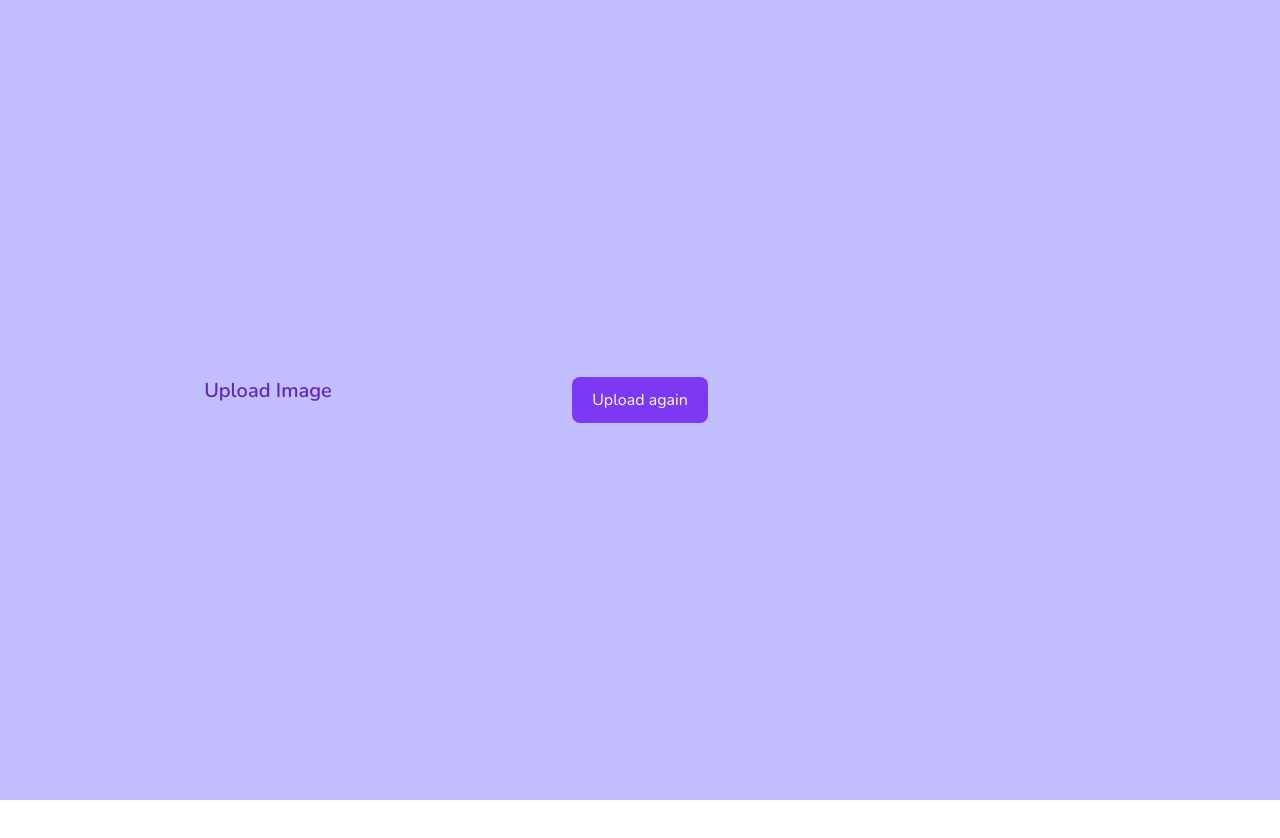
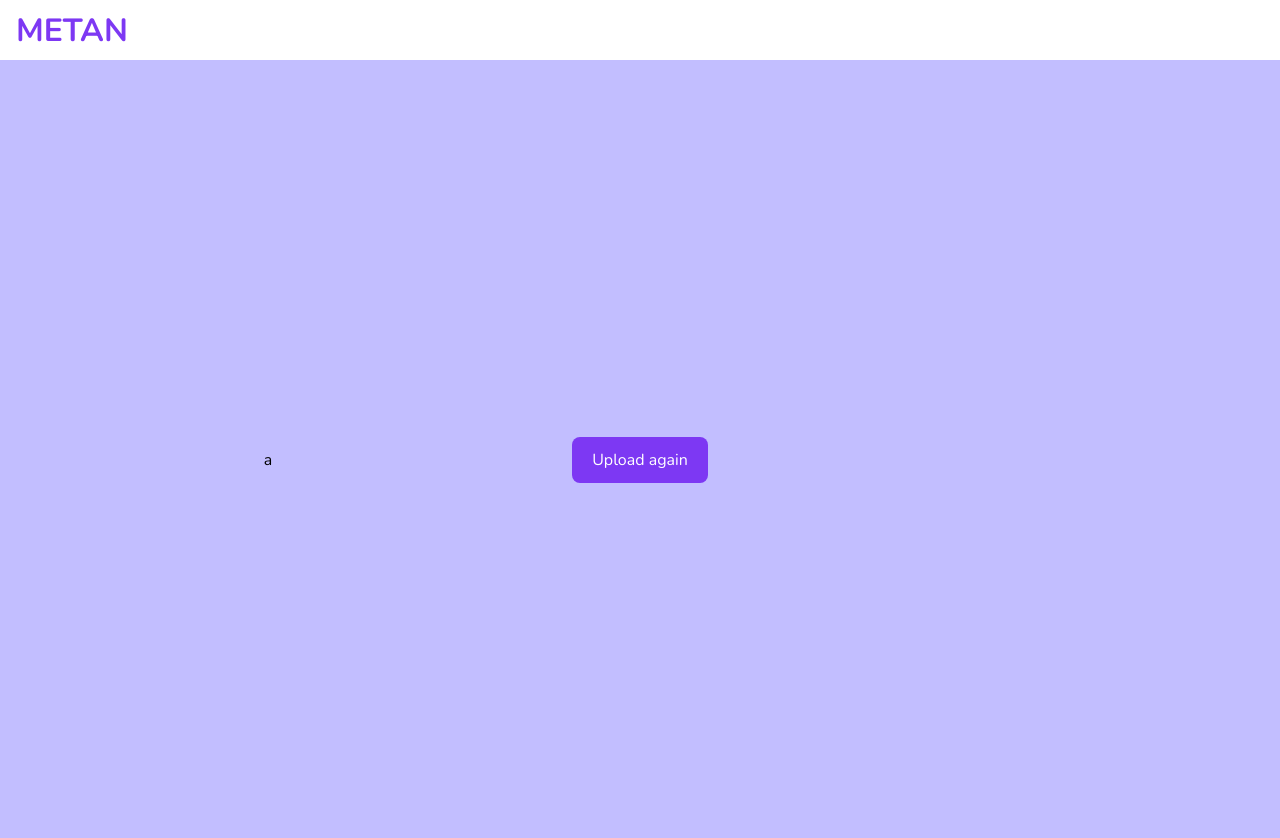
Before and after one commit to Havold/CS406-Lab02-FE, a React (Create React App) app: page /result in a window 1280 px wide. Shown: the top 838 px of the page. Before the commit the page ends 800 px from the top, so only its background shows below. Built offline with nearby package versions, Linux system fonts and the light colour scheme.

Commit message:
Create NavBar UI.

```diff
--- /dev/null
+++ b/src/components/NavBar/NavBar.jsx
@@ -0,0 +1,17 @@
+import { Link } from "react-router-dom";
+import "./navBar.scss";
+
+const NavBar = () => {
+  return (
+    <div className="navBar">
+      <div className="left">
+        <Link to="/">
+          <h1>METAN</h1>
+        </Link>
+      </div>
+      <div className="right"></div>
+    </div>
+  );
+};
+
+export default NavBar;
--- /dev/null
+++ b/src/components/NavBar/navBar.scss
@@ -0,0 +1,21 @@
+.navBar {
+    width: 100%;
+    height: 60px;
+    background-color: white;
+    display: flex;
+    align-items: center;
+    padding: 8px 16px;
+
+    .left {
+        h1 {
+            color: var(--primary);
+            cursor: pointer;
+        }
+    }
+
+    .right {
+
+    }
+
+
+}
--- a/src/pages/Result/Result.jsx
+++ b/src/pages/Result/Result.jsx
@@ -4,6 +4,7 @@ import { UploadContext } from "../../context/UploadContext";
 import ResultImage from "../../components/ResultImage/ResultImage";
 import { useMutation, useQuery, useQueryClient } from "@tanstack/react-query";
 import { makeRequest } from "../../axios";
+import NavBar from "../../components/NavBar/NavBar";
 
 function Result() {
   const { image, setImage } = useContext(UploadContext);
@@ -12,6 +13,7 @@ function Result() {
   let { isPending, error, data } = useQuery({
     queryKey: ["images"],
     queryFn: () => {
+      setIsLoading(true);
       if (image) {
         const formData = new FormData();
         formData.append("image", image);
@@ -39,15 +41,16 @@ function Result() {
   const handleUpload = (e) => {
     const file = e.target.files[0];
     if (file) {
-      setIsLoading(true);
       mutation.mutate(file);
     }
   };
 
   return (
+    <div className="container">
+      <NavBar />
       <div className="result">
         <div className="left">
-        <div className="top">Upload Image</div>
+          {image ? <div className="top">Upload Image</div> : <>a</>}
           <div className="uploadContainer">
             {image ? <img src={image.preview} alt="" /> : <></>}
             {image ? <span>{image.name}</span> : <></>}
@@ -82,6 +85,7 @@ function Result() {
           )}
         </div>
       </div>
+    </div>
   );
 }
 
--- a/src/pages/Result/result.scss
+++ b/src/pages/Result/result.scss
@@ -1,3 +1,4 @@
+.container {
     .result {
         background-color: var(--default-layout-background-dark);
         height: 100vh;
@@ -17,6 +18,7 @@
         &::-webkit-scrollbar-track {
             background-color: var(--primary-hover); /* Màu nền của track thanh cuộn */
         }
+
 
         .left {
             flex: 2;
@@ -84,3 +86,4 @@
             margin-bottom: 20px;
         }
     }
+}
```
Lines whose indentation alone changed are shown as unchanged.
